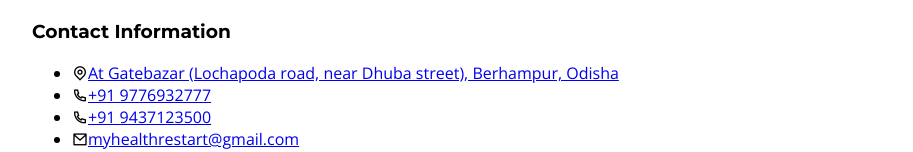
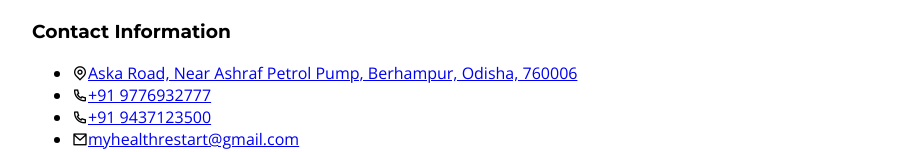
Before and after one commit to myhealthbook-co/myhealthbook, a React (Vite) app in the folder client/: page / in a window 1280 px wide. Shown: the part 5671-5823 px from the top of the page, without its empty margins (8-921 px from the left). Built offline with nearby package versions, Linux system fonts and the light colour scheme.

Commit message:
Update footer.tsx

```diff
--- a/client/src/components/layout/footer.tsx
+++ b/client/src/components/layout/footer.tsx
@@ -136,12 +136,12 @@ export default function Footer() {
               <li className="flex items-start">
                 <i className="ri-map-pin-line text-primary-light mt-1 mr-3"></i>
                 <a
-                  href="https://maps.app.goo.gl/rpjCWzQWcWuGe6GBA"
+                  href="#"
                   target="_blank"
                   rel="noopener noreferrer"
                   className="text-slate-300 hover:text-primary-light transition-colors"
                 >
-                  At Gatebazar (Lochapoda road, near Dhuba street), Berhampur, Odisha
+                  Aska Road, Near Ashraf Petrol Pump, Berhampur, Odisha, 760006
                 </a>
               </li>
               <li className="flex items-start">
```
